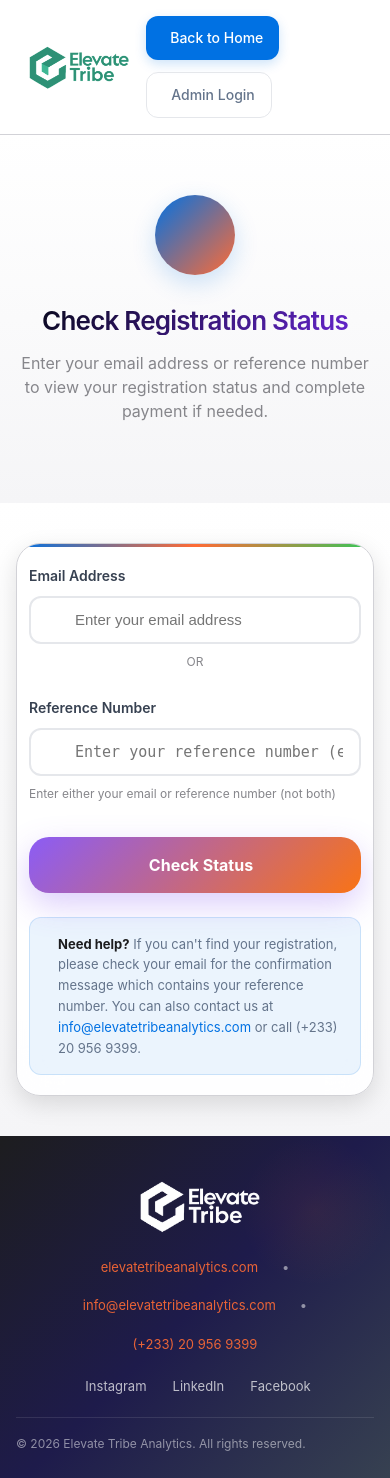
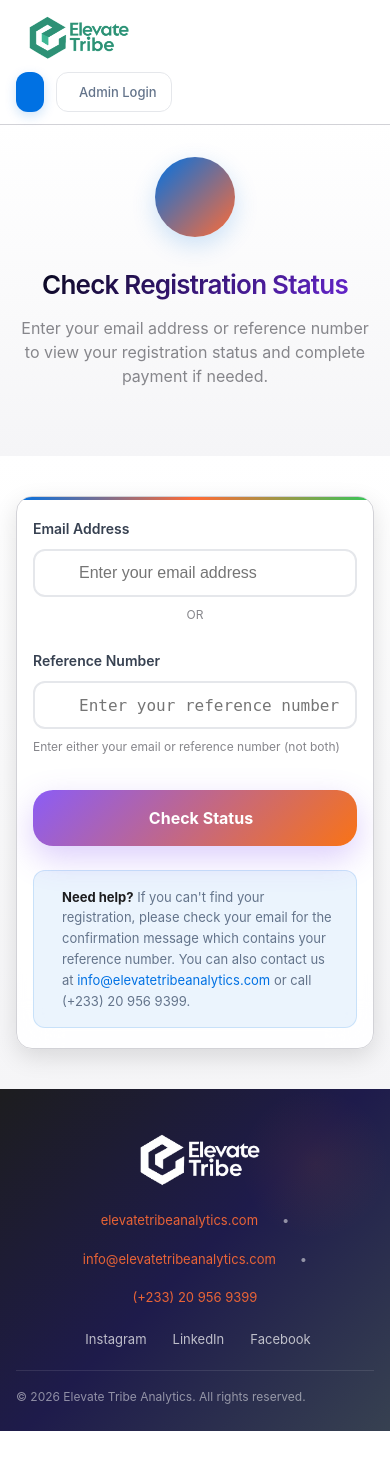
Before and after one commit to josueadimado/elevate_registration, a Django app: page /check-status/ in a window 390 px wide. After the commit the page ends 1431 px from the top, so only its background shows below. Run offline with Django 4.2, Linux system fonts and the light colour scheme; some libraries are stand-ins or nearby versions; some web fonts are replaced.

Commit message:
Staff payment notifications + responsive pages: email elevatetribeanalytics9 & amosbenita7 on payment (full/partial), add responsive.css and improve mobile/tablet layout

```diff
--- a/registrations/emails.py
+++ b/registrations/emails.py
@@ -163,3 +163,54 @@
 
     except Exception as e:
         logger.error(f"Failed to send course fee payment email: {str(e)}")
+
+
+# Staff addresses to notify when any payment goes through (full or partial)
+STAFF_PAYMENT_NOTIFICATION_EMAILS = [
+    'elevatetribeanalytics9@gmail.com',
+    'amosbenita7@gmail.com',
+]
+
+
+def send_staff_payment_notification_email(registration, payment_type, amount_paid_usd, reference=''):
+    """
+    Notify staff (elevatetribeanalytics9@gmail.com, amosbenita7@gmail.com) when a
+    payment goes through, so they know who paid and whether it was full or partial.
+    """
+    recipient_list = getattr(
+        settings, 'STAFF_PAYMENT_NOTIFICATION_EMAILS', STAFF_PAYMENT_NOTIFICATION_EMAILS
+    )
+    if not recipient_list:
+        return
+    try:
+        is_full = registration.is_fully_paid()
+        payment_type_display = {
+            'full_payment': 'Full payment (registration + course fee)',
+            'registration_fee': 'Registration fee only',
+            'course_fee': 'Course fee only',
+        }.get(payment_type, payment_type.replace('_', ' ').title())
+        remaining = float(registration.get_remaining_balance()) if not is_full else 0
+
+        context = {
+            'registration': registration,
+            'is_full_payment': is_full,
+            'payment_type_display': payment_type_display,
+            'amount_paid_usd': f'{float(amount_paid_usd):.2f}',
+            'remaining_balance': f'{remaining:.2f}',
+            'reference': reference or getattr(registration, '_last_transaction_ref', ''),
+        }
+        subject = f'ASPIR: Payment received – {"Full" if is_full else "Partial"} – {registration.full_name}'
+        html_message = render_to_string('registrations/emails/staff_payment_notification.html', context)
+        plain_message = strip_tags(html_message)
+
+        send_mail(
+            subject=subject,
+            message=plain_message,
+            from_email=settings.DEFAULT_FROM_EMAIL,
+            recipient_list=list(recipient_list),
+            html_message=html_message,
+            fail_silently=True,
+        )
+        logger.info(f"Staff payment notification sent for registration {registration.id} ({payment_type})")
+    except Exception as e:
+        logger.error(f"Failed to send staff payment notification: {str(e)}")
--- a/registrations/templates/registrations/base.html
+++ b/registrations/templates/registrations/base.html
@@ -47,6 +47,7 @@
   {% load static %}
   <link rel="stylesheet" href="{% static 'css/styles.css' %}" />
   <link rel="stylesheet" href="{% static 'css/modern.css' %}" />
+  <link rel="stylesheet" href="{% static 'css/responsive.css' %}" />
   {% block extra_css %}{% endblock %}
 
   <style>
--- a/registrations/views.py
+++ b/registrations/views.py
@@ -13,12 +13,20 @@
     Registration, Cohort, Dimension, PricingConfig, ProgramSettings, PaymentActivity
 )
 from .utils import get_usd_to_ngn_rate
-from .emails import send_registration_confirmation_email, send_payment_complete_email, send_course_fee_payment_email
+from .emails import (
+    send_registration_confirmation_email,
+    send_payment_complete_email,
+    send_course_fee_payment_email,
+    send_staff_payment_notification_email,
+)
+import logging
 import requests
 import json
 import hmac
 import hashlib
 import time
+
+logger = logging.getLogger(__name__)
 
 
 def _unique_ref(prefix, registration_id):
@@ -762,6 +770,13 @@
                     _log_payment_activity(
                         registration, transaction_ref, 'success', payment_type, amount_in_usd
                     )
+                    # Notify staff (elevatetribeanalytics9, amosbenita7) – full vs partial
+                    try:
+                        send_staff_payment_notification_email(
+                            registration, payment_type, amount_in_usd, reference=transaction_ref
+                        )
+                    except Exception as staff_email_err:
+                        logger.error(f"Staff payment notification failed: {staff_email_err}")
                     return HttpResponse('Webhook processed successfully', status=200)
                 else:
                     registration.status = 'FAILED'
--- a/static/css/modern.css
+++ b/static/css/modern.css
@@ -7,6 +7,16 @@
   background: linear-gradient(135deg, hsl(var(--accent)) 0%, hsl(var(--muted)) 100%);
   position: relative;
   overflow: hidden;
+}
+@media (max-width: 768px) {
+  .hero-section {
+    padding: 60px 0;
+  }
+}
+@media (max-width: 480px) {
+  .hero-section {
+    padding: 40px 0;
+  }
 }
 
 .hero-section::before {
@@ -72,7 +82,7 @@
 }
 
 .hero-title {
-  font-size: 64px;
+  font-size: clamp(28px, 6vw, 64px);
   font-weight: 900;
   line-height: 1.1;
   margin-bottom: 24px;
--- /dev/null
+++ b/static/css/responsive.css
@@ -0,0 +1,218 @@
+/**
+ * Global responsive styles for ASPIR registration pages.
+ * Ensures consistent behavior on mobile, tablet, and desktop.
+ */
+
+/* Prevent horizontal overflow */
+html {
+  overflow-x: hidden;
+}
+body,
+.export-wrapper {
+  overflow-x: hidden;
+  max-width: 100vw;
+}
+
+/* Container: comfortable padding on small screens */
+@media (max-width: 640px) {
+  .container {
+    padding-left: 16px !important;
+    padding-right: 16px !important;
+  }
+}
+@media (max-width: 480px) {
+  .container {
+    padding-left: 12px !important;
+    padding-right: 12px !important;
+  }
+}
+
+/* Nav: wrap and shrink on small screens (all navs using .container) */
+@media (max-width: 768px) {
+  nav .container {
+    flex-wrap: wrap !important;
+    gap: 10px !important;
+  }
+  nav a.btn,
+  nav .btn-outline,
+  nav .back-home-btn,
+  nav a[href*="admin"] {
+    padding: 8px 14px !important;
+    font-size: 13px !important;
+    min-height: 40px !important;
+    height: auto !important;
+  }
+  /* Optional: hide icon text on very small to save space */
+  .check-status-text,
+  .back-home-text,
+  .admin-login-text {
+    display: none !important;
+  }
+  nav .container > div:last-child {
+    flex-wrap: wrap;
+    justify-content: flex-end;
+  }
+}
+@media (max-width: 480px) {
+  nav {
+    padding: 12px 0 !important;
+  }
+  nav .container {
+    flex-direction: column;
+    align-items: stretch !important;
+  }
+  nav .container > div:last-child {
+    justify-content: stretch;
+  }
+  nav a.btn,
+  nav .btn-outline,
+  nav .back-home-btn {
+    justify-content: center;
+  }
+}
+
+/* Hero sections: reduce padding and font size */
+@media (max-width: 768px) {
+  .hero-section,
+  .hero {
+    padding-top: 48px !important;
+    padding-bottom: 40px !important;
+  }
+  .hero-title,
+  .hero h1,
+  h1.hero-title {
+    font-size: 32px !important;
+    line-height: 1.2 !important;
+  }
+  .hero-subtitle,
+  .hero p {
+    font-size: 16px !important;
+  }
+}
+@media (max-width: 480px) {
+  .hero-section,
+  .hero {
+    padding-top: 32px !important;
+    padding-bottom: 28px !important;
+  }
+  .hero-title,
+  .hero h1,
+  h1.hero-title {
+    font-size: 26px !important;
+  }
+  .hero-subtitle,
+  .hero p {
+    font-size: 15px !important;
+  }
+}
+
+/* Section padding */
+@media (max-width: 768px) {
+  .section {
+    padding: 48px 0 !important;
+  }
+}
+@media (max-width: 480px) {
+  .section {
+    padding: 32px 0 !important;
+  }
+}
+
+/* Form cards and wrappers */
+@media (max-width: 768px) {
+  .registration-form-card,
+  .form-section-wrapper .registration-form-card {
+    padding: 24px !important;
+  }
+}
+@media (max-width: 480px) {
+  .registration-form-card,
+  .form-section-wrapper .registration-form-card {
+    padding: 20px 16px !important;
+    border-radius: 16px !important;
+  }
+}
+
+/* Buttons: full width on very small when in narrow context */
+@media (max-width: 480px) {
+  .hero-actions,
+  .hero .container > div[style*="flex"]:has(.btn),
+  .section .container .btn {
+    flex-direction: column;
+  }
+  .hero-actions .btn,
+  .hero .container a.btn {
+    width: 100%;
+    justify-content: center;
+  }
+}
+
+/* Success page: summary card and payment buttons */
+@media (max-width: 640px) {
+  .success-summary-card,
+  .card[style*="text-align: left"] {
+    padding: 20px !important;
+  }
+  .success-summary-row,
+  .card div[style*="display: flex"][style*="justify-content: space-between"] {
+    flex-direction: column;
+    gap: 8px;
+    align-items: flex-start;
+  }
+}
+@media (max-width: 480px) {
+  .section[style*="padding-top: 100px"] {
+    padding-top: 48px !important;
+    padding-bottom: 48px !important;
+  }
+  .section[style*="min-height: 70vh"] {
+    min-height: auto;
+  }
+}
+
+/* Check status & register: form inputs and info boxes */
+@media (max-width: 640px) {
+  input[style*="height: 54px"],
+  input[style*="height: 52px"] {
+    height: 48px !important;
+    font-size: 16px !important; /* avoids iOS zoom on focus */
+  }
+  .form-section-wrapper .container > div {
+    max-width: 100% !important;
+  }
+}
+
+/* Images: always fluid */
+img {
+  max-width: 100%;
+  height: auto;
+}
+
+/* Grid overrides for any 2-column layout that might slip through */
+@media (max-width: 768px) {
+  .feature-cards-grid,
+  div[style*="grid-template-columns: 1fr 1fr"],
+  div[style*="grid-template-columns: repeat(2, 1fr)"] {
+    grid-template-columns: 1fr !important;
+  }
+}
+
+/* Fees section 2-column grid */
+@media (max-width: 768px) {
+  #fees div[style*="grid-template-columns: 1fr 1fr"] {
+    grid-template-columns: 1fr !important;
+    gap: 24px !important;
+  }
+}
+
+/* Touch targets: minimum 44px for interactive elements */
+@media (pointer: coarse) {
+  a.btn,
+  button.btn,
+  .btn,
+  nav a,
+  .action-btn {
+    min-height: 44px;
+    min-width: 44px;
+  }
+}
--- a/static/css/styles.css
+++ b/static/css/styles.css
@@ -75,6 +75,19 @@
   max-width: 1200px;
   margin: 0 auto;
   padding: 0 24px;
+  box-sizing: border-box;
+}
+@media (max-width: 640px) {
+  .container {
+    padding-left: 16px;
+    padding-right: 16px;
+  }
+}
+@media (max-width: 480px) {
+  .container {
+    padding-left: 12px;
+    padding-right: 12px;
+  }
 }
 
 /* Buttons */
```
Also changed, not shown: registrations/admin_views.py (+9 -1 lines), registrations/templates/registrations/emails/staff_payment_notification.html (added, +45 -0 lines), registrations/templates/registrations/success.html (+7 -7 lines).
